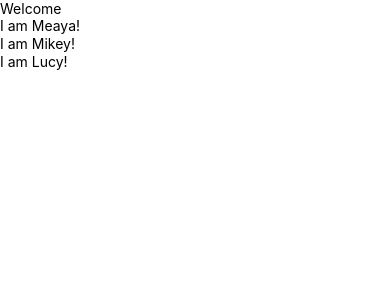
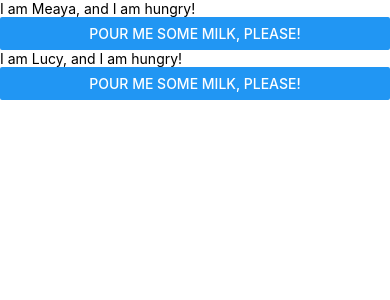
Before and after one commit to mmilett14/react-native-tutorial, a React Native app: screen / in a window 390 px wide. Shown: the top 300 px of the page. Built offline with nearby package versions, Linux system fonts and the light colour scheme.

Commit message:
useState

```diff
--- a/App.js
+++ b/App.js
@@ -1,24 +1,32 @@
-import React from 'react';
-import { Text, TextInput, View } from 'react-native';
+import React, { useState } from 'react';
+import { Button, Text, View } from 'react-native';
 
 const Cat = (props) => {
-  const name = "Meaya";
+  const [isHungry, setIsHungry] = useState(true);
+
   return (
-    <view>
-      <Text>I am {props.name}!</Text>
-    </view>
+    <View>
+      <Text>
+        I am {props.name}, and I am {isHungry ? "hungry" : "full"}!
+      </Text>
+      <Button
+        onPress={() => {
+          setIsHungry(false);
+        }}
+        disabled={!isHungry}
+        title={isHungry ? "Pour me some milk, please!" : "Thank you!"}
+        />
+    </View>
   );
 }
 
 const Cafe = () => {
   return (
-    <View>
-        <Text>Welcome</Text>
-        <Cat name="Meaya"/>
-        <Cat name="Mikey"/>
-        <Cat name="Lucy"/>
-    </View>
-  )
+    <>
+      <Cat name = "Meaya" />
+      <Cat name = "Lucy" />
+    </>
+  );
 }
 
 export default Cafe;
```
